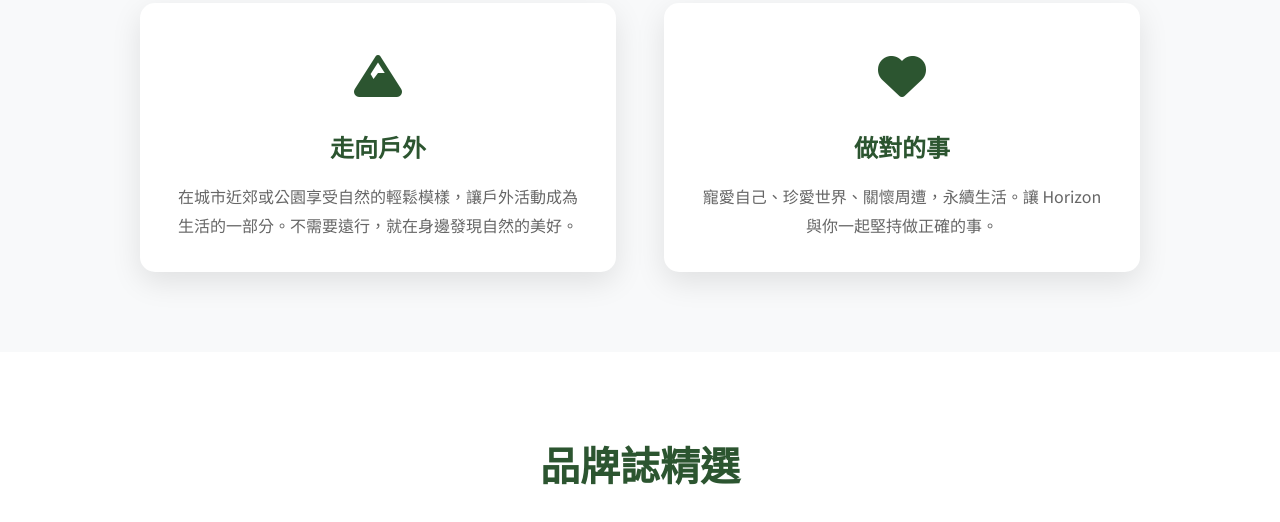
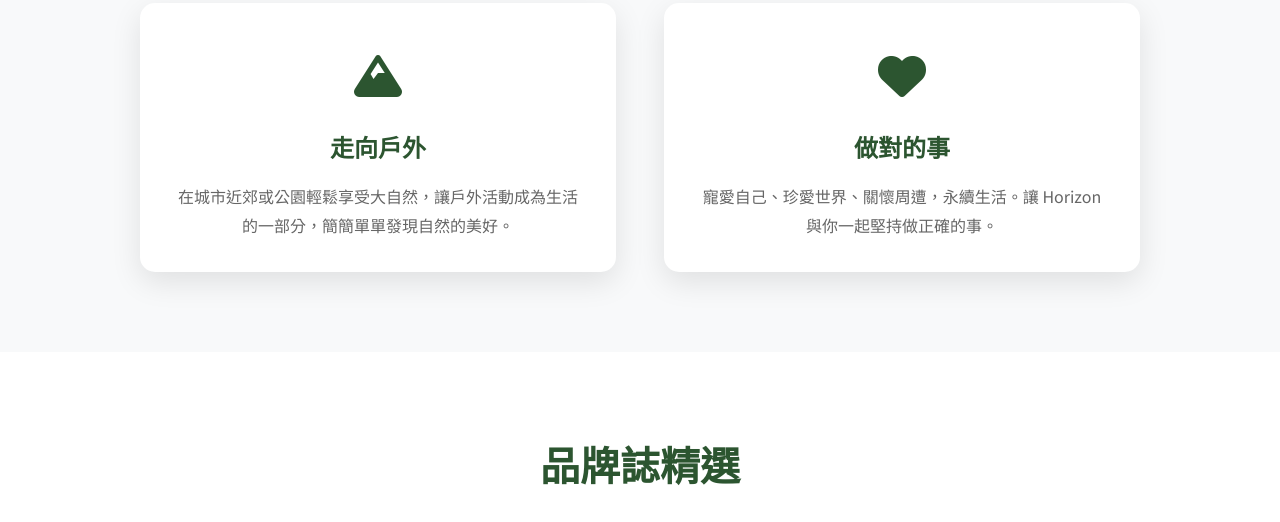
Before and after one commit to mkhsu2002/horizon_cursor, a plain HTML site: page index.html in a window 1280 px wide. Shown: the part 877-1399 px from the top of the page. Drawn offline with Linux system fonts and the light colour scheme.

Commit message:
Update '走向戶外' description text to be more concise and natural

```diff
--- a/index.html
+++ b/index.html
@@ -68,7 +68,7 @@
                         <i class="fas fa-mountain"></i>
                     </div>
                     <h3>走向戶外</h3>
-                    <p>在城市近郊或公園享受自然的輕鬆模樣，讓戶外活動成為生活的一部分。不需要遠行，就在身邊發現自然的美好。</p>
+                    <p>在城市近郊或公園輕鬆享受大自然，讓戶外活動成為生活的一部分，簡簡單單發現自然的美好。</p>
                 </div>
                 <div class="philosophy-card">
                     <div class="philosophy-icon">
```
